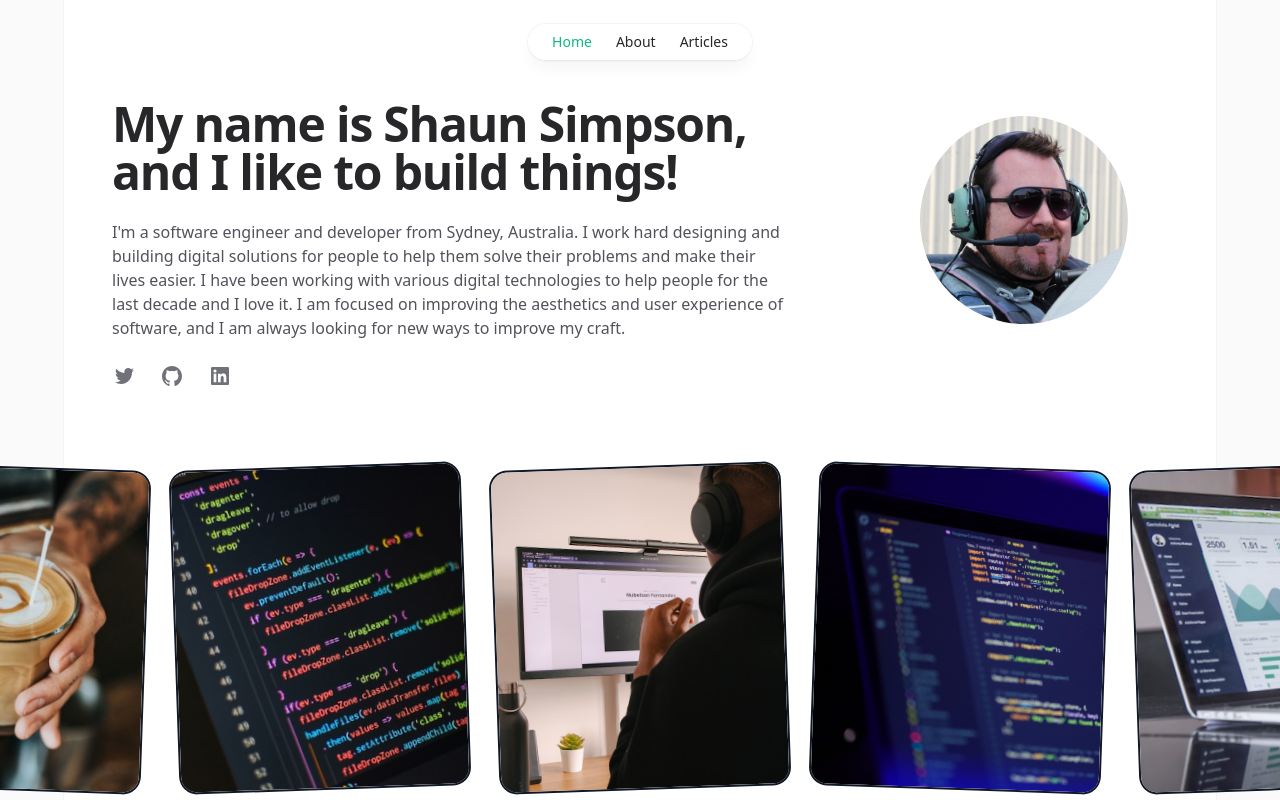
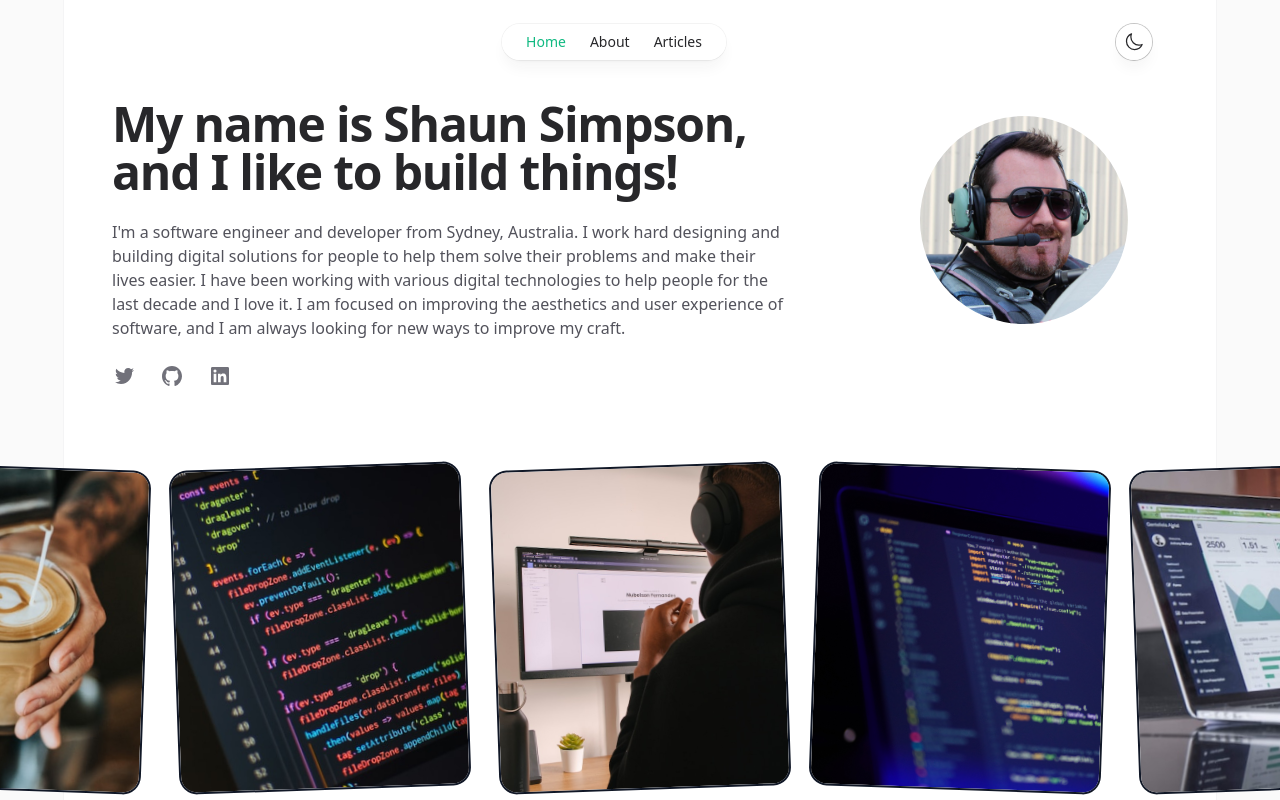
Before and after one commit to shaungsimpson/shaungsimpson-vue, a Vue app: page / in a window 1280 px wide. Shown: the top 800 px of the page. Built offline with nearby package versions, Linux system fonts and the light colour scheme.

Commit message:
Add theme switcher for manual dark/light mode override

```diff
--- a/package.json
+++ b/package.json
@@ -10,6 +10,7 @@
     "host": "vite --host"
   },
   "dependencies": {
+    "@vueuse/core": "^10.3.0",
     "markdown-it": "^13.0.1",
     "vue": "^3.3.4",
     "vue-router": "^4.2.4"
--- a/src/components/Header.vue
+++ b/src/components/Header.vue
@@ -1,4 +1,9 @@
 <script setup>
+import { useDark, useToggle } from '@vueuse/core';
+
+const isDark = useDark();
+const toggleDark = useToggle(isDark);
+
 const links = [
   { link: '/', label: 'Home' },
   { link: '/about', label: 'About' },
@@ -31,7 +36,22 @@ const links = [
                     </ul>
                   </nav>
 
+
                 </div>
+                <button
+                  class="flex p-2 text-sm font-medium rounded-full shadow-lg pointer-events-auto bg-white/90 text-zinc-800 shadow-zinc-800/5 ring-1 ring-zinc-900/25 backdrop-blur dark:bg-zinc-800/90 dark:text-zinc-200 dark:ring-white/10"
+                  @click="toggleDark()">
+                  <svg v-if="isDark" xmlns="http://www.w3.org/2000/svg" fill="none" viewBox="0 0 24 24" stroke-width="1.5"
+                    stroke="currentColor" class="w-5 h-5">
+                    <path stroke-linecap="round" stroke-linejoin="round"
+                      d="M12 3v2.25m6.364.386l-1.591 1.591M21 12h-2.25m-.386 6.364l-1.591-1.591M12 18.75V21m-4.773-4.227l-1.591 1.591M5.25 12H3m4.227-4.773L5.636 5.636M15.75 12a3.75 3.75 0 11-7.5 0 3.75 3.75 0 017.5 0z" />
+                  </svg>
+                  <svg v-else xmlns="http://www.w3.org/2000/svg" fill="none" viewBox="0 0 24 24" stroke-width="1.5"
+                    stroke="currentColor" class="w-5 h-5">
+                    <path stroke-linecap="round" stroke-linejoin="round"
+                      d="M21.752 15.002A9.718 9.718 0 0118 15.75c-5.385 0-9.75-4.365-9.75-9.75 0-1.33.266-2.597.748-3.752A9.753 9.753 0 003 11.25C3 16.635 7.365 21 12.75 21a9.753 9.753 0 009.002-5.998z" />
+                  </svg>
+                </button>
               </div>
             </div>
           </div>
@@ -39,5 +59,6 @@ const links = [
       </div>
     </div>
 
+
   </header>
 </template>
--- a/tailwind.config.js
+++ b/tailwind.config.js
@@ -4,6 +4,7 @@ export default {
     "./index.html",
     "./src/**/*.{js,ts,jsx,tsx,vue}",
   ],
+  darkMode: "class",
   theme: {
     extend: {},
   },
```
Also changed, not shown: 1 other file (tests, documents, lock files or other folders).
